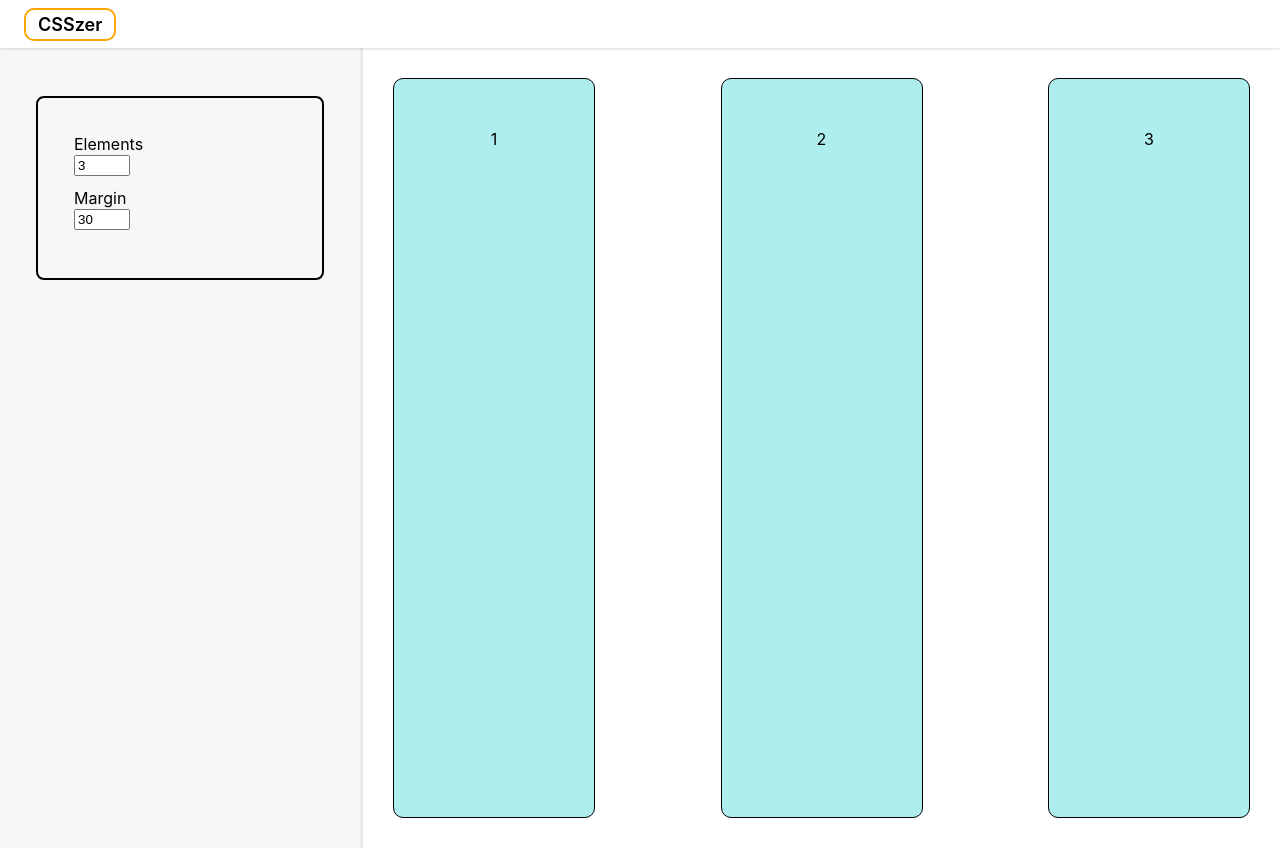
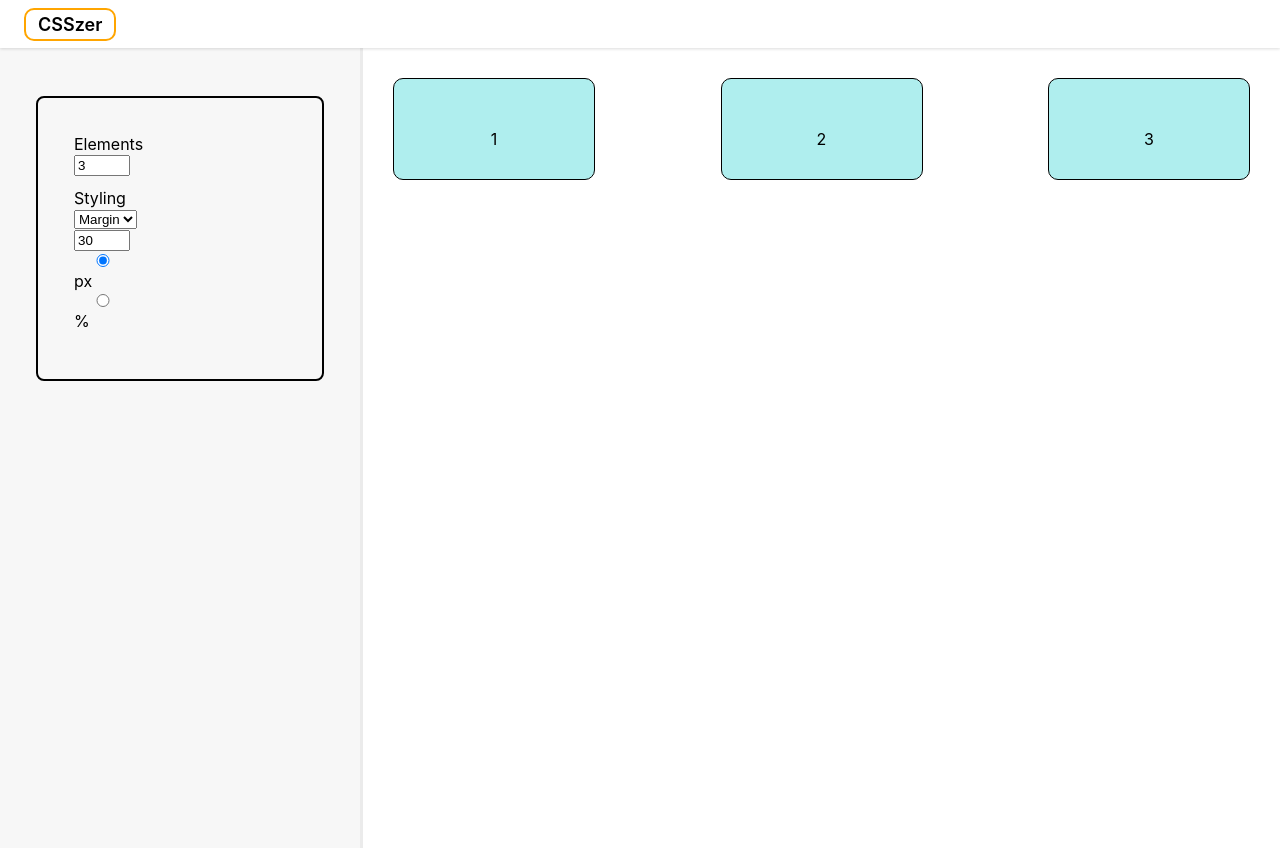
Before and after one commit to bmartinson5/CSS-Visualizer, a React (Create React App) app: page / in a window 1280 px wide. Built offline with nearby package versions, Linux system fonts and the light colour scheme.

Commit message:
add units

```diff
--- a/src/App.js
+++ b/src/App.js
@@ -4,10 +4,15 @@ import './App.css';
 import Selection from './components/Selection'
 import SelectionDisplay from './components/SelectionDisplay'
 import Header from './components/Header'
+import { act } from 'react-dom/test-utils';
 
 const defaultSelectionState = {
   elements: 3,
-  margin: 30,
+  currentStyleSelected: 'margin',
+  styling: {
+    margin: '30px',
+    height: '100px',
+  }
 }
 
 function selectionReducer(state = defaultSelectionState, action) {
@@ -16,7 +21,17 @@ function selectionReducer(state = defaultSelectionState, action) {
     case 'update':
       return {
         ...state,
+        styling: {
+          ...state.styling,
+        },
         [action.attribute]: action.value,
+      }
+    case 'updateStyling':
+      return {
+        ...state,
+        styling: {
+          [action.attribute]:action.value,
+        },
       }
     default:
       return state
@@ -30,11 +45,19 @@ function App() {
     dispatch({type:'update', attribute, value})
   }
 
+  const handleChangeStyling = (attribute, value) => {
+    dispatch({type:'updateStyling', attribute, value})
+  }
+
   return (
     <Fragment>
       <Header />
       <main className="co-dashboard">
-        <Selection selectionState={selectionState} changeSelection={handleChangeSelection}/>
+        <Selection
+          selectionState={selectionState}
+          changeSelection={handleChangeSelection}
+          changeStyling={handleChangeStyling}
+        />
         <SelectionDisplay selectionState={selectionState}/>
       </main>
     </Fragment>
--- a/src/components/Selection.js
+++ b/src/components/Selection.js
@@ -2,14 +2,49 @@ import React, { Fragment, useState } from 'react';
 import '../App.css';
 
 
+function getStyleValue(style) {
+  let unitOfMeasurement = 'px';
+  if (style.includes('%')) {
+    unitOfMeasurement = '%';
+  }
+
+  return {
+    number: style.split(unitOfMeasurement)[0],
+    unit: unitOfMeasurement,
+  }
+}
+
+function isValidPecentage(number) {
+  return number >= 0 && number <= 100;
+}
+
+function isValidPxSize(number) {
+  return number >= 0;
+}
+
 function Selection({
   changeSelection,
+  changeStyling,
   selectionState,
 }) {
 
-  const handleChangeElements = (attr, newValue) => {
-    if (newValue >= 1) {
+
+  const currentStyle = selectionState.currentStyleSelected;
+  const currentStyleValues = getStyleValue(selectionState.styling[currentStyle]);
+
+  const handleChangeElements = (attr, newValue, isNumber) => {
+    if (!isNumber || newValue >= 1) {
+      console.log({attr, newValue})
       changeSelection(attr, newValue)
+    }
+  }
+
+  const handleChangeStyling = (newValueNumber, unit) => {
+
+    if ((unit === 'px' && isValidPxSize(newValueNumber)) ||
+        (unit === '%' && isValidPecentage(newValueNumber)) ) {
+      const newValue = newValueNumber.toString() + unit;
+      changeStyling(currentStyle, newValue)
     }
   }
 
@@ -22,17 +57,41 @@ function Selection({
             <input
               type='number'
               value={selectionState.elements}
-              onChange={(e) => handleChangeElements('elements', e.target.value)}
+              onChange={(e) => handleChangeElements('elements', e.target.value, true)}
             />
           </div>
 
           <div className='co-input-selection'>
-            Margin
+            Styling
+            <select
+              name='styling'
+              value={currentStyle}
+              onChange={(e) => handleChangeElements('styling', e.target.value)}
+            >
+              <option value='margin'>Margin</option>
+              <option value='height'>Height</option>
+            </select>
             <input
               type='number'
-              value={selectionState.margin}
-              onChange={(e) => handleChangeElements('margin', e.target.value)}
+              value={currentStyleValues.number}
+              onChange={(e) => handleChangeStyling(e.target.value, currentStyleValues.unit)}
             />
+            <label>
+              <input
+                type='radio'
+                checked={currentStyleValues.unit === 'px'}
+                onChange={(e) => handleChangeStyling(currentStyleValues.number, 'px')}
+              />
+              px
+            </label>
+            <label>
+              <input
+                type='radio'
+                checked={currentStyleValues.unit === '%'}
+                onChange={(e) => handleChangeStyling(currentStyleValues.number, '%')}
+              />
+              %
+            </label>
           </div>
         </div>
       </section>
--- a/src/components/SelectionDisplay.js
+++ b/src/components/SelectionDisplay.js
@@ -5,15 +5,15 @@ function SelectionDisplay({
   selectionState,
 }) {
 
+  console.log(selectionState.styling)
+
   const buildPage = () => {
     let elements = [];
     for (let x = 0; x < selectionState.elements; ++x) {
       elements.push(
         <div
           className='element'
-          style={{
-            '--margin': `${selectionState.margin}px`,
-          }}
+          style={selectionState.styling}
         >
           {x+1}
         </div>
```
